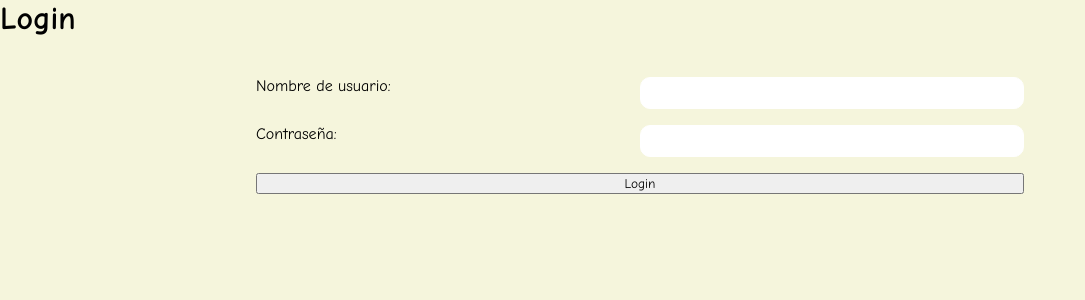
After one commit to Dav-Walker/SweetKirby, a Django app: page /login/ in a window 1280 px wide. The commit adds this page. Shown: the top 300 px of the page, without its empty margins (0-1085 px from the left). Run offline with Django 5.2, Linux system fonts and the light colour scheme; some web fonts are replaced.

Commit message:
login agregado

```diff
--- a/core/models.py
+++ b/core/models.py
@@ -4,7 +4,7 @@ class Categoria(models.Model):
     id = models.AutoField(primary_key=True)
     nombre = models.CharField(max_length=20)
 
-    def str(self):
+    def __str__(self):
         return self.nombre
 
 class Producto(models.Model):
@@ -15,5 +15,5 @@ class Producto(models.Model):
     imagen = models.CharField(max_length=255, blank=False)
     categoria = models.ForeignKey(to=Categoria, on_delete = models.CASCADE, null = False, default = 1 )
 
-    def str(self):
+    def __str__(self):
         return self.nombre
--- a/core/static/core/estilo.css
+++ b/core/static/core/estilo.css
@@ -602,7 +602,7 @@ h5>#filtro {
     height: 6vh;
 }
 
-#boton-index{
+#boton-index {
     width: 40.7vh;
 }
 
@@ -1534,6 +1534,7 @@ label>.formulario-pedidos5 {
         margin-top: 4vh;
     }
 }
+
 @media (max-width: 630px) {
     #encabezado-pedidop>h1 {
         margin-top: 2vh;
@@ -1551,10 +1552,12 @@ label>.formulario-pedidos5 {
     .formulario-pedidos input {
         width: 58vh !important;
     }
+
     .pos-error {
         width: 58vh;
     }
 }
+
 /* RESPONSIVIDAD INDEX */
 
 @media(max-width: 1350px) {
@@ -1706,6 +1709,7 @@ label>.formulario-pedidos5 {
     #navbar-brand {
         flex-basis: 77%;
     }
+
     #navbar-brand>a {
         padding: 4px;
     }
@@ -1716,3 +1720,38 @@ label>.formulario-pedidos5 {
         padding: 8px;
     }
 }
+
+
+/* LOGIN */
+.form-Login {
+    width: 100%;
+    display: flex;
+    flex-direction: column;
+    row-gap: 2vh;
+    align-items: center;
+    margin: 5vh 0px;
+}
+
+.form-Login>div {
+    width: 60%;
+    display: flex;
+}
+
+div>label,
+div>input {
+    width: 50% !important;
+    display: block;
+}
+
+
+div>input {
+    height: 2rem;
+    padding: 0px;
+    border: 1px white solid;
+    border-radius: 10px;
+    outline: none;
+}
+
+.form-Login > button {
+    width: 60%;
+}
--- a/core/static/core/estiloMain.css
+++ b/core/static/core/estiloMain.css
@@ -30,7 +30,7 @@
     justify-content: center;
 } */
 
-.row > a {
+.row>a {
     width: fit-content;
 }
 
@@ -56,7 +56,7 @@
     /* justify-content: space-evenly; */
 }
 
-#about > h1 {
+#about>h1 {
     margin: 2%;
     width: 96%;
     text-align: center;
@@ -77,7 +77,7 @@
     padding: 2vh;
 }
 
-#topsellers > h1{
+#topsellers>h1 {
     margin: 2%;
     width: 96%;
     text-align: center;
@@ -97,7 +97,7 @@
     align-items: center;
 }
 
-.centro > div {
+.centro>div {
     display: flex;
     align-items: center;
     justify-content: center;
@@ -136,7 +136,7 @@
     box-shadow: 0px 4px 8px 0px rgba(0, 0, 0, 0.2);
 }
 
-.boton > a {
+.boton>a {
     font-weight: bolder;
     text-decoration: none;
     margin: auto 0;
@@ -157,7 +157,7 @@
     box-shadow: 0px 4px 8px 0px rgba(0, 0, 0, 0.2);
 }
 
-.boton2 > a {
+.boton2>a {
     font-weight: bolder;
     text-decoration: none;
     margin: auto 0;
@@ -184,13 +184,13 @@ p {
     animation: derecha 1s;
 }
 
-.carousel-item > img {
+.carousel-item>img {
     height: 60vh;
     width: auto;
     margin: 0 auto;
 }
 
-#banner > #title {
+#banner>#title {
     -webkit-text-stroke: 1px black;
     color: #ffffff;
     font-size: 3rem;
@@ -282,7 +282,7 @@ body {
     row-gap: 60%;
 }
 
-#reviews > h1 {
+#reviews>h1 {
     line-height: 15vh;
     font-size: 3.5rem;
     color: #825e21;
@@ -321,7 +321,7 @@ body {
     scroll-behavior: smooth;
 }
 
-#title > a {
+#title>a {
     text-decoration: none;
     color: black;
 }
@@ -381,7 +381,7 @@ body {
     font-weight: lighter;
 }
 
-#navbar-brand > a {
+#navbar-brand>a {
     align-items: center;
     vertical-align: middle;
     justify-content: end;
@@ -393,7 +393,7 @@ body {
     transition-duration: 0.2s;
 }
 
-#logotitle{
+#logotitle {
     margin-right: 20vw;
 }
 
@@ -407,7 +407,7 @@ body {
     margin: 0 auto;
 }
 
-div > h2 {
+div>h2 {
     font-family: "Concert One", sans-serif !important;
     font-size: large;
     color: grey;
@@ -486,7 +486,7 @@ div > h2 {
     background-color: #ffffff;
 }
 
-#section2 > .card-menu {
+#section2>.card-menu {
     margin-bottom: 3vh;
     border-radius: 17px;
     box-shadow: 0px 4px 8px 0px rgba(0, 0, 0, 0.2);
@@ -506,7 +506,7 @@ div > h2 {
     gap: 1vh;
 }
 
-h5 > #filtro {
+h5>#filtro {
     display: flex;
     flex-wrap: wrap;
     text-align: right;
@@ -526,7 +526,7 @@ h5 > #filtro {
     box-shadow: 0 8px 16px 0 rgba(0, 0, 0, 0.2);
 }
 
-.topsell-card{
+.topsell-card {
     height: 21.5rem;
     margin: 0 4vw;
 }
@@ -564,7 +564,7 @@ h5 > #filtro {
     text-align: center;
 }
 
-.horizontal-center > img {
+.horizontal-center>img {
     height: 20vh;
 }
 
@@ -589,7 +589,7 @@ h5 > #filtro {
 .add-cart {
     display: flex;
     margin: 0 auto;
-    margin-top:5px;
+    margin-top: 5px;
 }
 
 /* #section2 > .card > .add {
@@ -644,11 +644,11 @@ h5 > #filtro {
     width: 1.5rem;
 }
 
-#buy-card-wrapper{
+#buy-card-wrapper {
     margin-right: 1rem;
 }
 
-#buy-card-wrapper:hover{
+#buy-card-wrapper:hover {
     border-radius: 1vh;
     border: 2px solid #ff80c6;
     border-radius: 13px;
@@ -746,7 +746,7 @@ h5 > #filtro {
     align-items: center;
 }
 
-#titulo-carro > h1 {
+#titulo-carro>h1 {
     color: #383737;
 }
 
@@ -797,7 +797,7 @@ h5 > #filtro {
 }
 
 .buy-card-title,
-.table-buy-card > td {
+.table-buy-card>td {
     padding-right: 1.5rem;
 }
 
@@ -846,7 +846,7 @@ h5 > #filtro {
     text-align: center;
 }
 
-.info-carrito > p {
+.info-carrito>p {
     display: flex;
 }
 
@@ -999,7 +999,7 @@ h5 > #filtro {
     font-size: medium;
 }
 
-.carousel-item > img {
+.carousel-item>img {
     height: 60vh;
     width: auto;
     margin: 0 auto;
@@ -1041,7 +1041,7 @@ h5 > #filtro {
     text-align: center;
 }
 
-#encabezado-galeria > h1 {
+#encabezado-galeria>h1 {
     margin: 2%;
     width: 100%;
     text-align: center;
@@ -1067,7 +1067,7 @@ h5 > #filtro {
     justify-content: space-evenly;
 }
 
-#encabezado-pedidop > h1 {
+#encabezado-pedidop>h1 {
     margin: 2%;
     width: 100%;
     text-align: center;
@@ -1104,7 +1104,7 @@ h5 > #filtro {
     background-blend-mode: overlay;
 }
 
-.formulario-pedidos > label {
+.formulario-pedidos>label {
     color: #000000;
     font-size: medium;
     height: 1vh;
@@ -1158,12 +1158,12 @@ h5 > #filtro {
     gap: 1vh;
 }
 
-.formulario-pedidos4 > label {
+.formulario-pedidos4>label {
     text-align: center;
     font-size: 2vh;
 }
 
-label > .formulario-pedidos5 {
+label>.formulario-pedidos5 {
     font-size: 2vh;
     width: 15vh;
 }
@@ -1175,7 +1175,7 @@ label > .formulario-pedidos5 {
     gap: 1vh;
 }
 
-.formulario-pedidos5 > label {
+.formulario-pedidos5>label {
     text-align: center;
     font-size: 2vh;
 }
@@ -1201,7 +1201,7 @@ label > .formulario-pedidos5 {
     justify-content: flex-start;
 }
 
-.titulo-perso > h4 {
+.titulo-perso>h4 {
     font-weight: bolder;
     color: #979797;
 }
@@ -1287,7 +1287,7 @@ label > .formulario-pedidos5 {
     display: flex;
 }
 
-.reviews-image-wrapper > img {
+.reviews-image-wrapper>img {
     width: 20vh;
     height: 20vh;
     margin: 0 auto;
@@ -1374,11 +1374,13 @@ label > .formulario-pedidos5 {
         display: flex;
         flex-direction: row;
     }
+
     .reviews-image-wrapper {
         display: inline-block;
         margin: auto 0;
     }
-    .reviews-image-wrapper > img {
+
+    .reviews-image-wrapper>img {
         width: 170px;
         height: 110px;
     }
@@ -1396,7 +1398,7 @@ label > .formulario-pedidos5 {
         flex-direction: unset;
     }
 
-    .topsell-card{
+    .topsell-card {
         display: inline-block;
         height: 43vh;
     }
@@ -1407,7 +1409,7 @@ label > .formulario-pedidos5 {
         flex-direction: column;
     }
 
-    .mapa{
+    .mapa {
         margin: 0 auto;
     }
 
@@ -1415,11 +1417,11 @@ label > .formulario-pedidos5 {
         width: 58vh;
     }
 
-    #about_content{
+    #about_content {
         width: 80%;
     }
 
-    #encabezado-pedidop > h1 {
+    #encabezado-pedidop>h1 {
         height: 210px;
         margin-top: 3.5vh;
     }
@@ -1496,7 +1498,7 @@ label > .formulario-pedidos5 {
 }
 
 @media (min-width: 760px) and (max-width: 995px) {
-    .topsell-card{
+    .topsell-card {
         display: inline-block;
         height: 43vh;
     }
@@ -1505,7 +1507,7 @@ label > .formulario-pedidos5 {
         width: 100%;
     }
 
-    #navbar-brand > a {
+    #navbar-brand>a {
         margin-right: 0px;
     }
 
@@ -1522,13 +1524,14 @@ label > .formulario-pedidos5 {
         flex-basis: 77%;
     }
 
-    #navbar-brand > a {
+    #navbar-brand>a {
         padding: 4px;
     }
 
-    #navbar-brand > a {
+    #navbar-brand>a {
         padding: 8px;
     }
+
     .paula {
         height: 24vh;
     }
@@ -1592,7 +1595,7 @@ label > .formulario-pedidos5 {
         height: 32vh;
     }
 
-    #encabezado-pedidop > h1 {
+    #encabezado-pedidop>h1 {
         width: 100%;
         text-align: center;
         height: 178px;
@@ -1645,9 +1648,10 @@ label > .formulario-pedidos5 {
 }
 
 @media (min-width: 1255px) and (max-width: 1400px) {
-    #logotitle{
+    #logotitle {
         margin-right: 40%;
     }
+
     #topsell-content {
         height: 50%;
         display: flex;
@@ -1681,24 +1685,28 @@ label > .formulario-pedidos5 {
         height: 74px;
         margin-bottom: 1vh;
     }
+
     .reviews-wrapper {
         display: flex;
         flex-direction: column;
     }
+
     .reviews-image-wrapper {
         display: inline-block;
         margin: 0 auto;
     }
-    .reviews-image-wrapper > img {
+
+    .reviews-image-wrapper>img {
         width: 100px;
         height: 100px;
     }
 }
 
-@media(min-width: 1401px){
-    #logotitle{
+@media(min-width: 1401px) {
+    #logotitle {
         margin-right: 40vw;
     }
+
     #topsell-content {
         height: 50%;
         display: flex;
@@ -1709,13 +1717,42 @@ label > .formulario-pedidos5 {
         margin: 0 auto;
         align-items: center;
     }
-    .topsell-card{
+
+    .topsell-card {
         margin: 0 0.5vw;
     }
 }
 
-/* RESPONSIVIDAD INDEX */
-
-/*CARRUSEL*/
-
-/* RESPONSIVIDAD NAVBAR*/
+/* LOGIN */
+.login {
+    width: 100%;
+    display: flex;
+    flex-direction: column;
+    row-gap: 2vh;
+    align-items: center;
+    margin: 5vh 0px;
+}
+
+.login>div {
+    width: 60%;
+    display: flex;
+}
+
+div>label,
+div>input {
+    width: 50% !important;
+    display: block;
+}
+
+
+div>input {
+    height: 2rem;
+    padding: 0px;
+    border: 1px white solid;
+    border-radius: 10px;
+    outline: none;
+}
+
+.login > button {
+    width: 60%;
+}
--- /dev/null
+++ b/core/templates/login.html
@@ -0,0 +1,13 @@
+{% load static %}
+<link rel="stylesheet" href="{% static 'core/estiloMain.css' %}">
+<link rel="stylesheet" href="{% static 'core/estilo.css' %}">
+{% block 'contenido' %}
+
+<h1>Login</h1>
+
+<form  action="" method="post" class="login">
+    {% csrf_token %}
+    {{ form }}
+    <button type="submit"> Login </button>
+</form>
+{% endblock %}
--- a/core/urls.py
+++ b/core/urls.py
@@ -1,4 +1,6 @@
 from django.urls import path
+from django.contrib import admin
+from django.contrib.auth.views import LoginView
 from .views import *
 
 urlpatterns = [
@@ -7,4 +9,6 @@ urlpatterns = [
     path('galeria/', galeria, name='galeria'),
     path('menu/', menu, name='menu'),
     path('pedidos/', pedidos, name='pedidos'),
+    path('login/', LoginView.as_view(template_name="login.html"), name="login"),
+    path('logout', logout, name="logout"),
 ]
--- a/core/views.py
+++ b/core/views.py
@@ -1,10 +1,12 @@
 from django.shortcuts import render
 from .models import *
+from django.contrib.auth.views import logout_then_login
+
 def home(request):
     return render(request, 'index.html')
 
-def login(request):
-    return render(request, 'login.html')
+def logout(request):
+    return logout_then_login(request, login_url="login")
 
 def carrito(request):
     return render(request, 'carrito.html')
--- a/pagweb/settings.py
+++ b/pagweb/settings.py
@@ -104,7 +104,7 @@ AUTH_PASSWORD_VALIDATORS = [
 # Internationalization
 # https://docs.djangoproject.com/en/5.0/topics/i18n/
 
-LANGUAGE_CODE = 'en-us'
+LANGUAGE_CODE = 'es-CL'
 
 TIME_ZONE = 'UTC'
 
@@ -122,3 +122,5 @@ STATIC_URL = 'static/'
 # https://docs.djangoproject.com/en/5.0/ref/settings/#default-auto-field
 
 DEFAULT_AUTO_FIELD = 'django.db.models.BigAutoField'
+
+LOGIN_REDIRECT_URL = 'home'
```
Also changed, not shown: core/templates/header.html (+12 -3 lines), db.sqlite3. Lines whose indentation alone changed are shown as unchanged.
